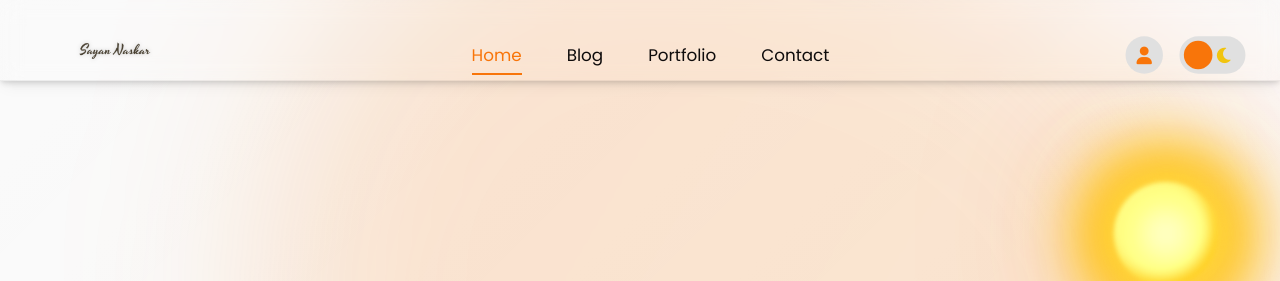
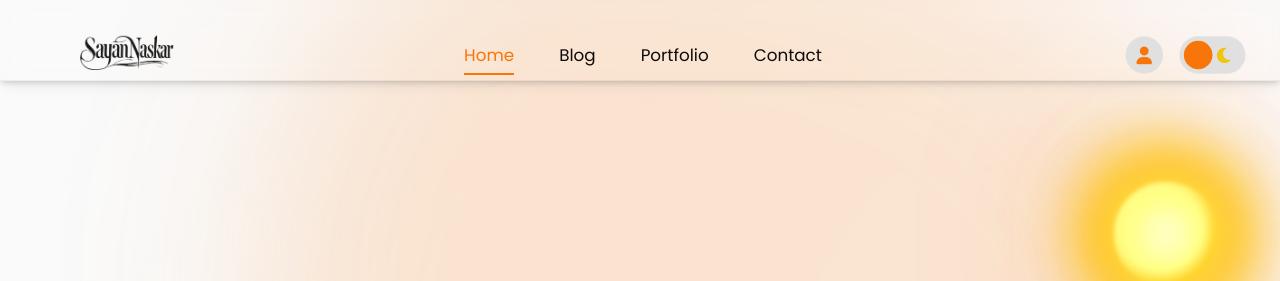
Before and after one commit to Naskar-Sayan/portfolio, a Flask app: page / in a window 1280 px wide. Shown: the top 281 px of the page. Run offline with Flask 3, Linux system fonts and the light colour scheme.

Commit message:
some chnages in base.css

```diff
--- a/static/css/base.css
+++ b/static/css/base.css
@@ -42,8 +42,12 @@ header {
 
 /* Signature */
 .signature {
-    width: 150px;
+    width: 95px;
     position: relative;
+    margin-left:40px;
+    display: flex;
+    align-items: center;
+    justify-content: flex-start;
 }
 
 .signature a {
@@ -54,7 +58,6 @@ header {
 .signature img {
     width: 100%;
     height: auto;
-    position: relative;
     transition: all 0.4s ease;
 }
 
@@ -63,13 +66,12 @@ header {
     filter:
         brightness(0)
         saturate(100%)
-        invert(25%)
-        sepia(10%)
+        invert(10%)
+        sepia(0%)
         saturate(1000%)
         hue-rotate(0deg)
-        brightness(95%)
-        contrast(95%)
-        drop-shadow(0 0 2px rgba(0, 0, 0, 0.2));
+        brightness(100%)
+        contrast(100%);
 }
 
 .signature a:hover img {
@@ -357,10 +359,15 @@ header {
 }
 
 .footer-logo img {
-    height: 50px;
-    width: auto;
+    width: 125px;
+    height: auto;
+    margin-left: 25px;
     filter: var(--footer-logo-filter);
-    transition: all 0.5s cubic-bezier(0.4, 0, 0.2, 1);
+    transition: all 0.4s ease;
+}
+
+.footer-logo img:hover {
+    transform: scale(1.05);
 }
 
 /* Social Icons */
@@ -487,6 +494,7 @@ header {
     height: 45px;
     display: flex;
     align-items: center;
+    margin-left: 30px;
     justify-content: center;
     border-radius: 50%;
     background: var(--primary-bg);
@@ -510,8 +518,9 @@ header {
 /* Download CV Button */
 .download-cv {
     display: flex;
+    margin-left: 25px;
     align-items: center;
-    gap: 10px;
+    gap: 20px;
     padding: 12px 24px;
     background: #f8750a;  /* Fixed orange for both themes */
     color: #000;  /* Black text for light theme */
```
Also changed, not shown: static/images/signature.png.
